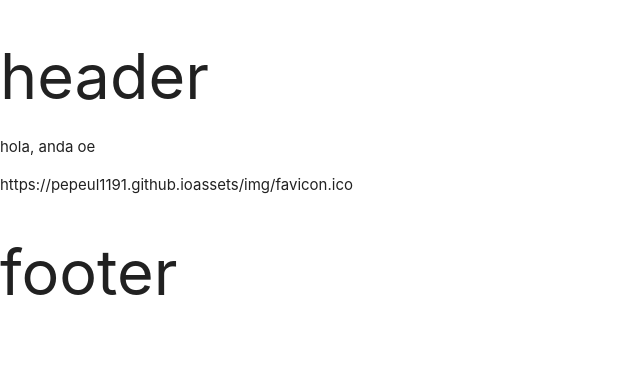
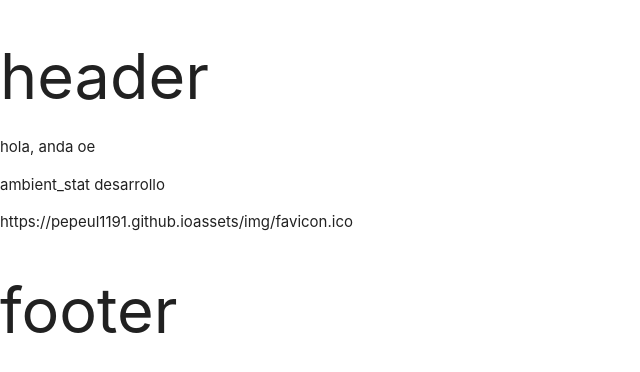
Before and after one commit to pepeul1191/jekyll-materialize, a Jekyll site: the page built from index.md, in a window 1280 px wide. Shown: the top 372 px of the page, without its empty margins (0-640 px from the left). Built offline with Jekyll 4.4.1, drawn with Linux system fonts in a browser that asks for light colours; nearby versions of some CDN libraries; library files that are not in the unit come from our copies.

Commit message:
Usando data para configuración de ambiente static

```diff
--- /dev/null
+++ b/_data/env.yml
@@ -0,0 +1 @@
+ambiente_static: desarrollo
--- a/_includes/head.html
+++ b/_includes/head.html
@@ -4,8 +4,12 @@
   <title>{{page.title}}</title>
   <meta name="viewport" content="width=device-width, initial-scale=1.0">
   <meta name="generator" content="Jekyll v3.8.3" />
-  <link rel="stylesheet" type="text/css" href="{{ site.url }}/bower_components/materialize/dist/css/materialize.min.css"/>
-  <link rel="stylesheet" type="text/css" href="{{ site.url }}/assets/css/styles.css"/>
+  {% if site.data.env.ambiente_static == 'desarrollo' %}
+    <link rel="stylesheet" type="text/css" href="{{ site.url }}/bower_components/materialize/dist/css/materialize.min.css"/>
+    <link rel="stylesheet" type="text/css" href="{{ site.url }}/assets/css/styles.css"/>
+  {% else %}
+    <link rel="stylesheet" type="text/css" href="{{ site.url }}/dist/site.min.css"/>
+  {% endif %}
   {% if jekyll.environment == 'production' and site.google_analytics %}
     {% include google-analytics.html %}
   {% endif %}
--- a/index.md
+++ b/index.md
@@ -6,4 +6,6 @@ layout: home
 title: Bienvenido
 lang: es
 ---
-hola, anda oe
+hola, anda oe <br>
+
+ambient_stat {{site.data.env.ambiente_static}}
```
